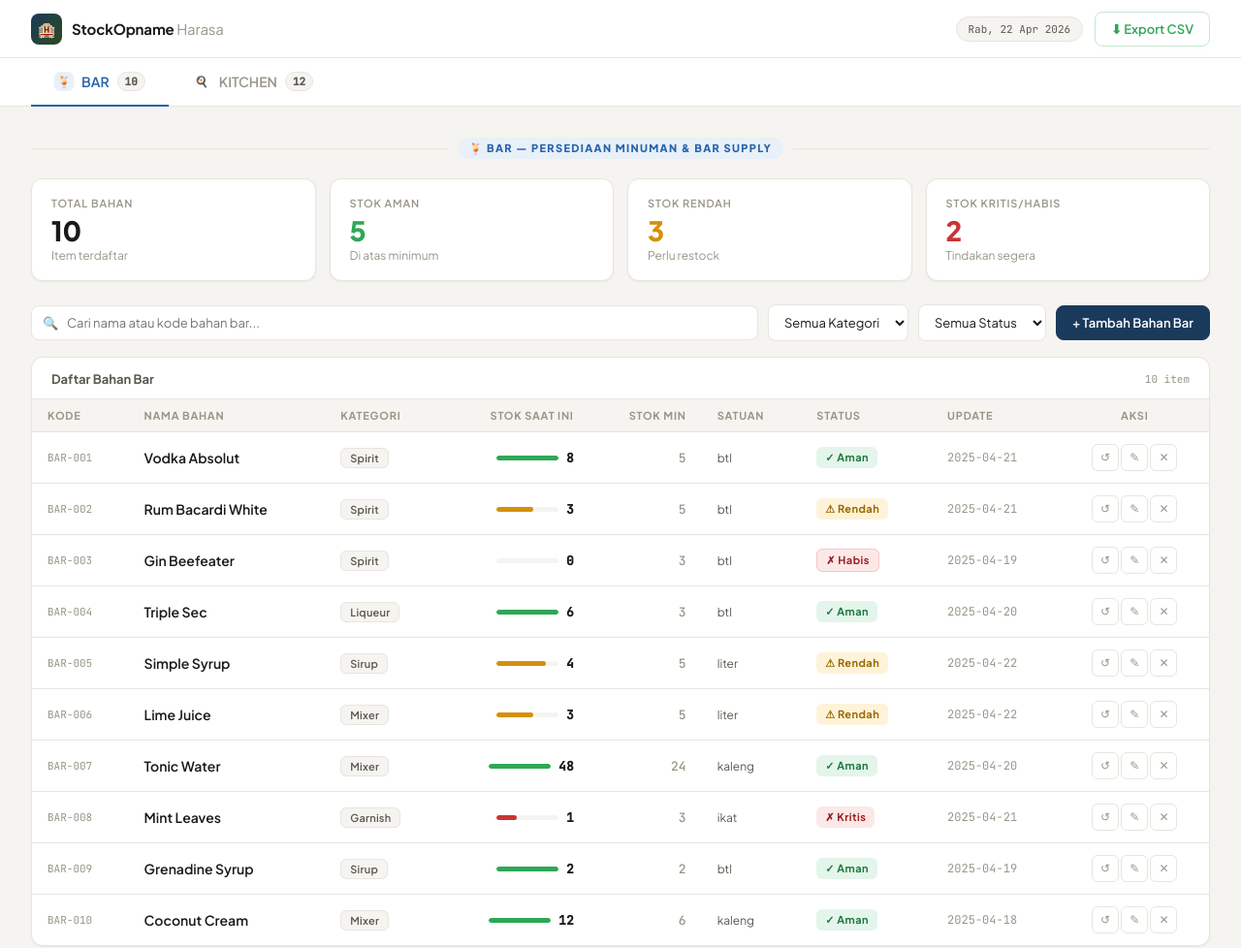
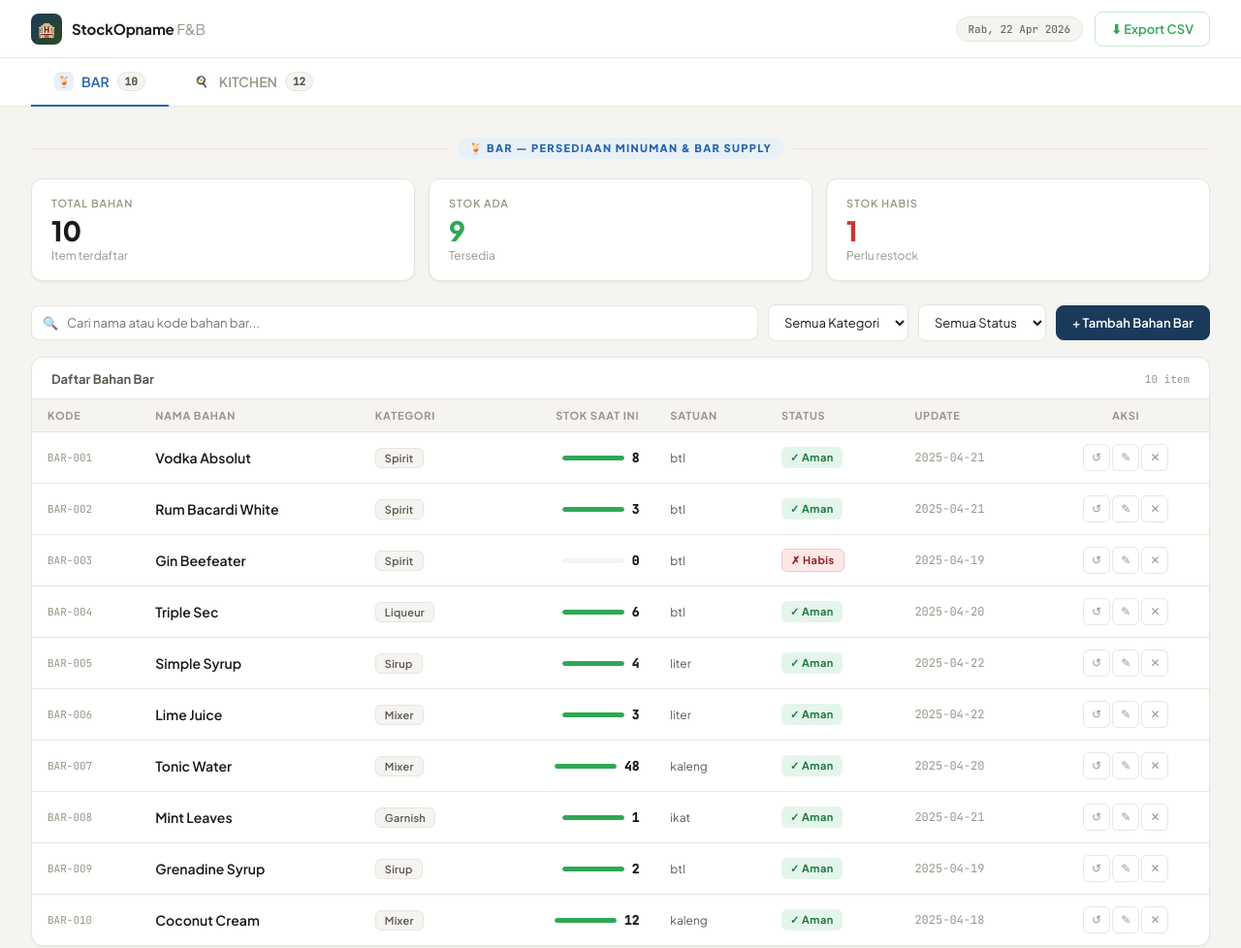
Before and after one commit to alialbanteni8/StockOpname, a plain HTML site: page index.html in a window 1280 px wide. Shown: the whole page at 97% size. Drawn offline with Linux system fonts and the light colour scheme.

Commit message:
index.html

```diff
--- a/index.html
+++ b/index.html
@@ -119,7 +119,7 @@ main { max-width: 1280px; margin: 0 auto; padding: 28px 32px; }
 
 /* STATS ROW */
 .stats-row {
-  display: grid; grid-template-columns: repeat(4, 1fr); gap: 14px;
+  display: grid; grid-template-columns: repeat(3, 1fr); gap: 14px;
   margin-bottom: 24px;
 }
 .stat-card {
@@ -334,7 +334,7 @@ td.td-num { font-family: var(--mono); font-size: 13px; text-align: right; font-w
 <div class="topbar">
   <div class="brand">
     <div class="brand-icon">🏨</div>
-    <div class="brand-name">StockOpname <span>Harasa</span></div>
+    <div class="brand-name">StockOpname <span>F&B</span></div>
   </div>
   <div class="topbar-right">
     <div id="today-badge"></div>
@@ -395,7 +395,6 @@ td.td-num { font-family: var(--mono); font-size: 13px; text-align: right; font-w
         <th onclick="sort('bar','nama')">Nama Bahan</th>
         <th onclick="sort('bar','kategori')">Kategori</th>
         <th onclick="sort('bar','stok')" style="text-align:right">Stok Saat Ini</th>
-        <th style="text-align:right">Stok Min</th>
         <th>Satuan</th>
         <th>Status</th>
         <th onclick="sort('bar','update')">Update</th>
@@ -443,7 +442,6 @@ td.td-num { font-family: var(--mono); font-size: 13px; text-align: right; font-w
         <th onclick="sort('kitchen','nama')">Nama Bahan</th>
         <th onclick="sort('kitchen','kategori')">Kategori</th>
         <th onclick="sort('kitchen','stok')" style="text-align:right">Stok Saat Ini</th>
-        <th style="text-align:right">Stok Min</th>
         <th>Satuan</th>
         <th>Status</th>
         <th onclick="sort('kitchen','update')">Update</th>
@@ -484,16 +482,8 @@ td.td-num { font-family: var(--mono); font-size: 13px; text-align: right; font-w
         <input type="number" id="f-stok" placeholder="0" min="0" step="0.1">
       </div>
       <div class="form-group">
-        <label>Stok Minimum</label>
-        <input type="number" id="f-min" placeholder="0" min="0" step="0.1">
-      </div>
-      <div class="form-group">
         <label>Satuan</label>
         <input type="text" id="f-satuan" placeholder="kg, liter, btl, pcs...">
-      </div>
-      <div class="form-group">
-        <label>Harga Satuan (Rp)</label>
-        <input type="number" id="f-harga" placeholder="0" min="0">
       </div>
     </div>
     <div class="modal-footer">
@@ -551,10 +541,8 @@ function save(dept) { localStorage.setItem('so_' + dept, JSON.stringify(DB[dept]
 // ================================
 // HELPERS
 // ================================
-function status(stok, min) {
+function status(stok) {
   if (stok === 0) return 'habis';
-  if (stok < min * 0.5) return 'kritis';
-  if (stok < min) return 'rendah';
   return 'aman';
 }
 
@@ -596,7 +584,7 @@ function render(dept) {
   let rows = DB[dept].filter(d =>
     (d.nama.toLowerCase().includes(search) || d.kode.toLowerCase().includes(search)) &&
     (!katF || d.kategori === katF) &&
-    (!statF || status(d.stok, d.min) === statF)
+    (!statF || status(d.stok) === statF)
   );
 
   const s = sortState[dept];
@@ -610,14 +598,12 @@ function render(dept) {
 
   // stats
   const all = DB[dept];
-  const sOk = all.filter(d => status(d.stok,d.min)==='aman').length;
-  const sLow = all.filter(d => status(d.stok,d.min)==='rendah').length;
-  const sCrit = all.filter(d => ['kritis','habis'].includes(status(d.stok,d.min))).length;
+  const sAda = all.filter(d => d.stok > 0).length;
+  const sHabis = all.filter(d => d.stok === 0).length;
   document.getElementById('stats-' + dept).innerHTML = `
     <div class="stat-card s-total"><div class="stat-label">Total Bahan</div><div class="stat-val">${all.length}</div><div class="stat-sub">Item terdaftar</div></div>
-    <div class="stat-card s-ok"><div class="stat-label">Stok Aman</div><div class="stat-val">${sOk}</div><div class="stat-sub">Di atas minimum</div></div>
-    <div class="stat-card s-low"><div class="stat-label">Stok Rendah</div><div class="stat-val">${sLow}</div><div class="stat-sub">Perlu restock</div></div>
-    <div class="stat-card s-crit"><div class="stat-label">Stok Kritis/Habis</div><div class="stat-val">${sCrit}</div><div class="stat-sub">Tindakan segera</div></div>
+    <div class="stat-card s-ok"><div class="stat-label">Stok Ada</div><div class="stat-val">${sAda}</div><div class="stat-sub">Tersedia</div></div>
+    <div class="stat-card s-crit"><div class="stat-label">Stok Habis</div><div class="stat-val">${sHabis}</div><div class="stat-sub">Perlu restock</div></div>
   `;
 
   document.getElementById('tc-' + dept).textContent = all.length;
@@ -630,10 +616,9 @@ function render(dept) {
   }
 
   tbody.innerHTML = rows.map(d => {
-    const st = status(d.stok, d.min);
-    const pct = d.min > 0 ? Math.min(100, Math.round(d.stok/d.min*100)) : 100;
-    const fillCls = st==='aman' ? 'fill-ok' : st==='rendah' ? 'fill-low' : 'fill-crit';
-    const harga = d.harga ? 'Rp ' + Number(d.harga).toLocaleString('id-ID') : '—';
+    const st = status(d.stok);
+    const pct = Math.min(100, d.stok > 0 ? 100 : 0);
+    const fillCls = st==='aman' ? 'fill-ok' : 'fill-crit';
     return `<tr>
       <td class="td-kode">${d.kode}</td>
       <td class="td-nama">${d.nama}</td>
@@ -644,7 +629,6 @@ function render(dept) {
           <b>${d.stok}</b>
         </div>
       </td>
-      <td class="td-num" style="color:var(--muted)">${d.min}</td>
       <td style="color:var(--text2);font-size:12px">${d.satuan}</td>
       <td>${badgeHTML(st)}</td>
       <td style="color:var(--muted);font-size:12px;font-family:var(--mono)">${d.update}</td>
@@ -714,9 +698,7 @@ function openEdit(dept, id) {
   document.getElementById('f-nama').value = d.nama;
   document.getElementById('f-kategori').value = d.kategori;
   document.getElementById('f-stok').value = d.stok;
-  document.getElementById('f-min').value = d.min;
   document.getElementById('f-satuan').value = d.satuan;
-  document.getElementById('f-harga').value = d.harga || 0;
   const sb = document.getElementById('save-btn');
   sb.className = 'btn btn-' + dept;
   sb.textContent = 'Simpan';
@@ -732,20 +714,18 @@ function saveItem() {
   const nama = document.getElementById('f-nama').value.trim();
   const kategori = document.getElementById('f-kategori').value.trim();
   const stok = parseFloat(document.getElementById('f-stok').value) || 0;
-  const min = parseFloat(document.getElementById('f-min').value) || 0;
   const satuan = document.getElementById('f-satuan').value.trim();
-  const harga = parseFloat(document.getElementById('f-harga').value) || 0;
 
   if (!nama || !satuan) { toast('Nama dan satuan wajib diisi!', '❌'); return; }
 
   if (id) {
     const i = DB[dept].findIndex(x => x.id === id);
-    DB[dept][i] = { ...DB[dept][i], nama, kategori, stok, min, satuan, harga, update: today() };
+    DB[dept][i] = { ...DB[dept][i], nama, kategori, stok, satuan, update: today() };
     toast('Data berhasil diperbarui', '✓');
   } else {
     const newId = DB[dept].length ? Math.max(...DB[dept].map(x=>x.id)) + 1 : 1;
     const kode = document.getElementById('f-kode-display').textContent;
-    DB[dept].push({ id:newId, kode, nama, kategori, stok, min, satuan, harga, update: today() });
+    DB[dept].push({ id:newId, kode, nama, kategori, stok, satuan, update: today() });
     toast('Bahan baru ditambahkan', '✓');
   }
   save(dept);
@@ -789,7 +769,7 @@ function exportCSV() {
   const headers = ['Departemen','Kode','Nama','Kategori','Stok','Min Stok','Satuan','Harga','Status','Update'];
   const rows = DB[dept].map(d => [
     dept.toUpperCase(), d.kode, d.nama, d.kategori, d.stok, d.min, d.satuan, d.harga,
-    status(d.stok,d.min), d.update
+    status(d.stok), d.update
   ]);
   const csv = [headers,...rows].map(r=>r.join(',')).join('\n');
   const a = Object.assign(document.createElement('a'), {
```
